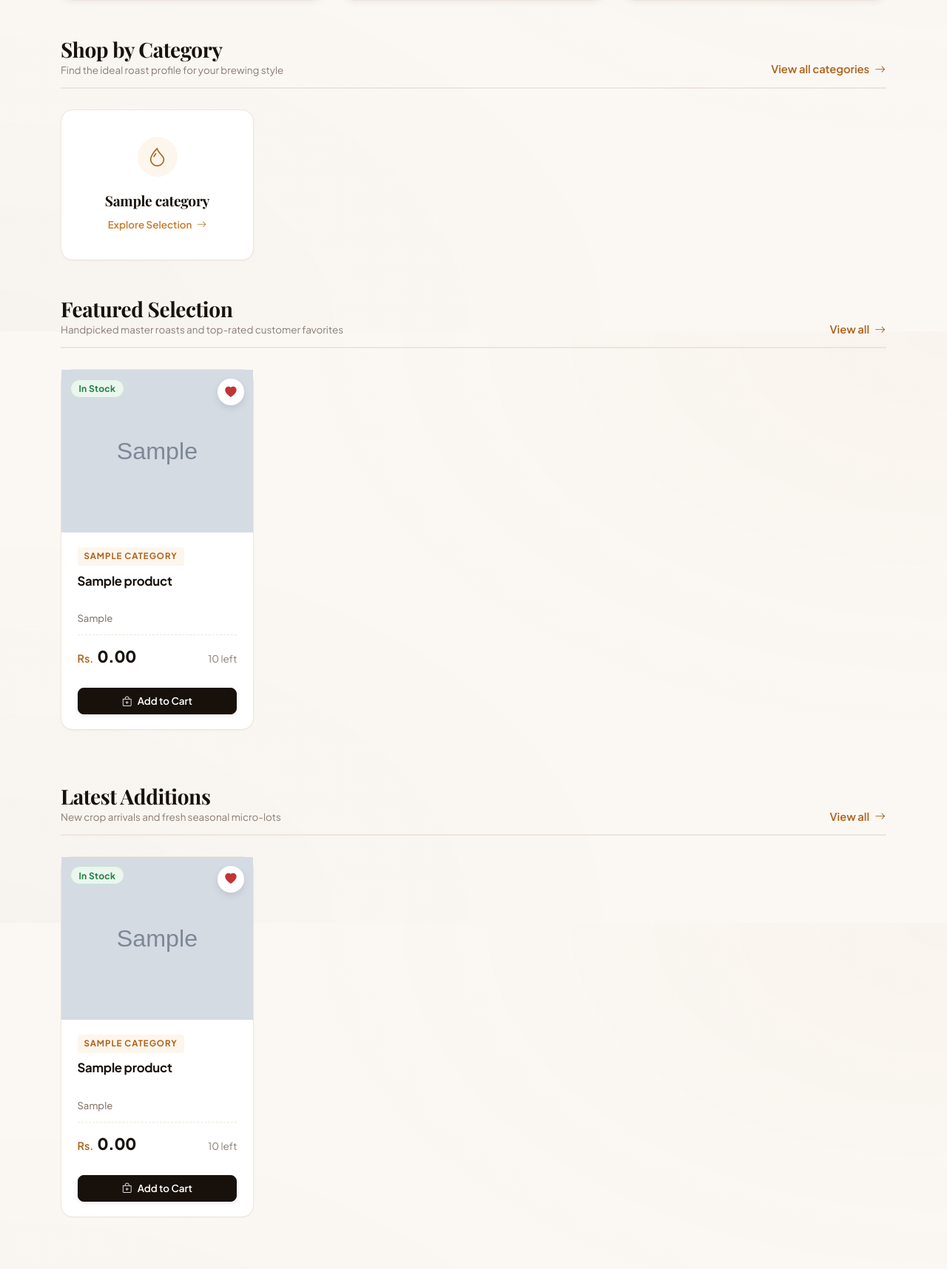
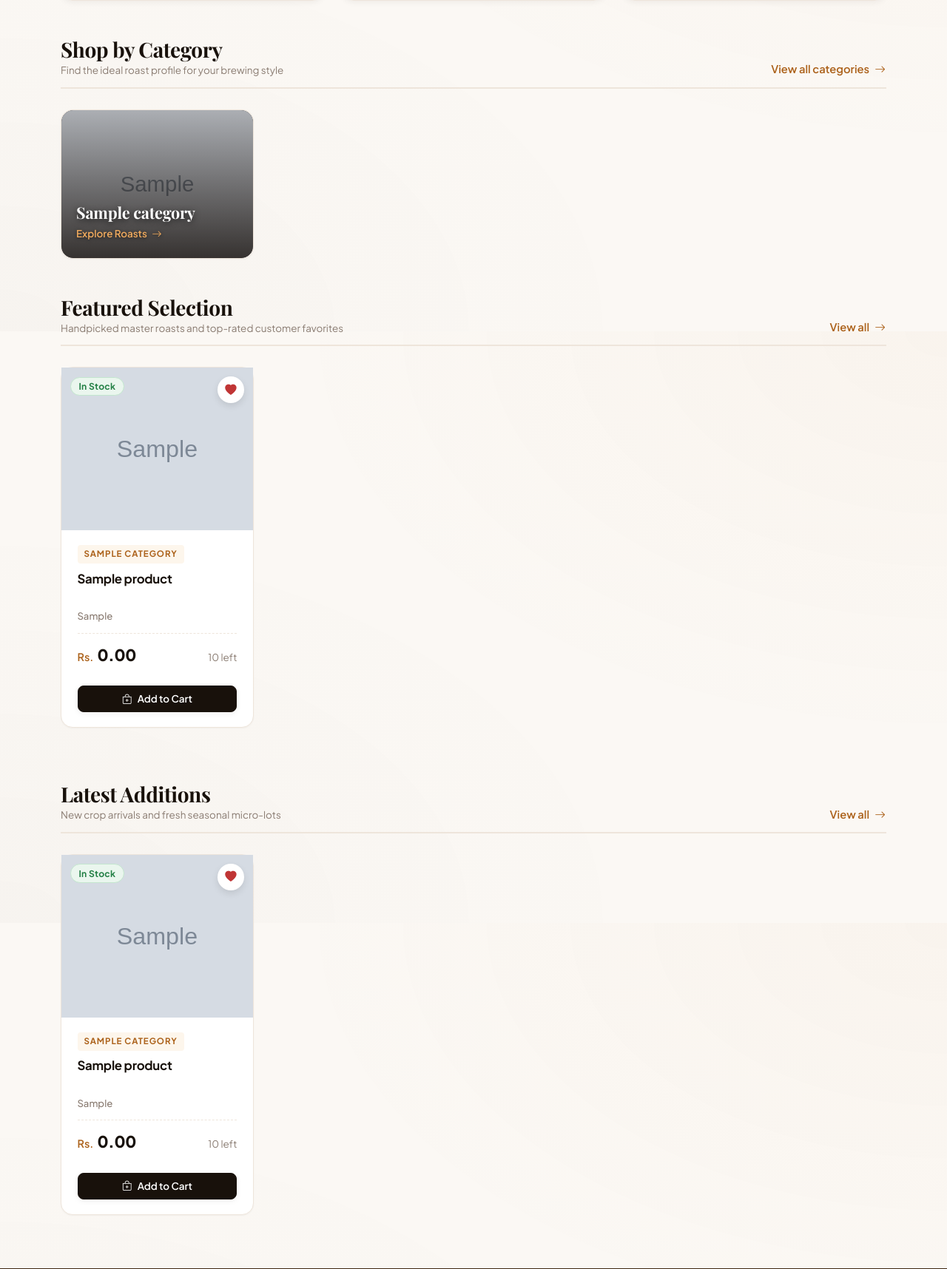
Before and after one commit to codexter5/E_Commerce_Coffee, a Django app: page / in a window 1280 px wide. Shown: the part 1152-2868 px from the top of the page at 74% size. Run offline with Django 5.2, Linux system fonts and the light colour scheme; a user stored in the database is signed in; tables that the repository leaves empty hold one stand-in row (values such as "Sample post"); grey boxes marked "Sample" are stand-in pictures; some web fonts are replaced.

Commit message:
Update the UI Change

```diff
--- a/config/settings.py
+++ b/config/settings.py
@@ -43,4 +43,7 @@ EMAIL_BACKEND = "django.core.mail.backends.console.EmailBackend"
 if not DEBUG:
     SESSION_COOKIE_SECURE = CSRF_COOKIE_SECURE = True
     SECURE_SSL_REDIRECT = os.getenv("SECURE_SSL_REDIRECT", "True").lower() == "true"
+    SECURE_PROXY_SSL_HEADER = ("HTTP_X_FORWARDED_PROTO", "https")
+    SECURE_CONTENT_TYPE_NOSNIFF = True
+    SECURE_REFERRER_POLICY = "same-origin"
     SECURE_HSTS_SECONDS, SECURE_HSTS_INCLUDE_SUBDOMAINS, SECURE_HSTS_PRELOAD = 31536000, True, True
--- a/config/urls.py
+++ b/config/urls.py
@@ -1,7 +1,24 @@
 from django.conf import settings
 from django.conf.urls.static import static
 from django.contrib import admin
-from django.urls import include, path
+from django.urls import include, path, re_path
+from django.views.static import serve
 
-urlpatterns = [path("admin/", admin.site.urls), path("", include("core.urls")), path("accounts/", include("accounts.urls")), path("products/", include("products.urls")), path("cart/", include("cart.urls")), path("wishlist/", include("wishlist.urls")), path("orders/", include("orders.urls")), path("reviews/", include("reviews.urls")), path("accounts/", include("django.contrib.auth.urls"))]
-if settings.DEBUG: urlpatterns += static(settings.MEDIA_URL, document_root=settings.MEDIA_ROOT)
+urlpatterns = [
+    path("admin/", admin.site.urls),
+    path("", include("core.urls")),
+    path("accounts/", include("accounts.urls")),
+    path("products/", include("products.urls")),
+    path("cart/", include("cart.urls")),
+    path("wishlist/", include("wishlist.urls")),
+    path("orders/", include("orders.urls")),
+    path("reviews/", include("reviews.urls")),
+    path("accounts/", include("django.contrib.auth.urls")),
+]
+
+if settings.DEBUG:
+    urlpatterns += static(settings.MEDIA_URL, document_root=settings.MEDIA_ROOT)
+else:
+    urlpatterns += [
+        re_path(r"^media/(?P<path>.*)$", serve, {"document_root": settings.MEDIA_ROOT}),
+    ]
--- a/orders/admin.py
+++ b/orders/admin.py
@@ -2,4 +2,4 @@ from django.contrib import admin
 from .models import Order, OrderItem
 class OrderItemInline(admin.TabularInline): model=OrderItem; readonly_fields=("product_name","price","quantity")
 @admin.register(Order)
-class OrderAdmin(admin.ModelAdmin): list_display=("order_number","user","total_amount","status","created_at"); list_filter=("status",); inlines=[OrderItemInline]
+class OrderAdmin(admin.ModelAdmin): list_display=("order_number","user","total_amount","status","payment_reference","created_at"); readonly_fields=("payment_reference","transaction_hash","transaction_signature"); list_filter=("status",); inlines=[OrderItemInline]
--- a/orders/models.py
+++ b/orders/models.py
@@ -9,6 +9,9 @@ class Order(models.Model):
     full_name = models.CharField(max_length=160); email = models.EmailField(); phone = models.CharField(max_length=30)
     shipping_address = models.TextField(); city = models.CharField(max_length=80); postal_code = models.CharField(max_length=20)
     total_amount = models.DecimalField(max_digits=12, decimal_places=2); status = models.CharField(max_length=20, choices=Status.choices, default=Status.PENDING)
+    payment_reference = models.CharField(max_length=80, blank=True)
+    transaction_hash = models.CharField(max_length=64, blank=True)
+    transaction_signature = models.CharField(max_length=64, blank=True)
     created_at = models.DateTimeField(auto_now_add=True)
     def save(self, *args, **kwargs):
         if not self.order_number: self.order_number = f"ORD-{uuid.uuid4().hex[:10].upper()}"
--- a/static/css/site.css
+++ b/static/css/site.css
@@ -929,6 +929,63 @@ p {
   margin-bottom: 0.5rem;
 }
 
+.category-card-image-wrapper {
+  position: relative;
+  width: 100%;
+  height: 200px;
+  overflow: hidden;
+  background: var(--espresso-950);
+  border-radius: var(--radius-lg);
+}
+
+.category-card-image {
+  width: 100%;
+  height: 100%;
+  object-fit: cover;
+  object-position: center;
+  opacity: 0.88;
+  transition: transform 0.6s cubic-bezier(0.16, 1, 0.3, 1), opacity 0.3s ease;
+  display: block;
+}
+
+.category-card:hover .category-card-image {
+  transform: scale(1.08);
+  opacity: 0.98;
+}
+
+.category-card-overlay {
+  position: absolute;
+  inset: 0;
+  background: linear-gradient(180deg, rgba(16, 10, 6, 0.1) 0%, rgba(16, 10, 6, 0.78) 100%);
+  display: flex;
+  flex-direction: column;
+  justify-content: flex-end;
+  padding: 1.35rem 1.25rem;
+  z-index: 2;
+}
+
+.category-card-title {
+  font-family: var(--font-heading);
+  font-size: 1.35rem;
+  font-weight: 700;
+  color: #ffffff !important;
+  letter-spacing: -0.01em;
+  text-shadow: 0 2px 8px rgba(0, 0, 0, 0.7);
+}
+
+.category-card-link {
+  color: var(--amber-300);
+  font-weight: 600;
+  font-size: 0.84rem;
+  text-shadow: 0 1px 4px rgba(0, 0, 0, 0.5);
+  transition: var(--transition-fast);
+}
+
+.category-card:hover .category-card-link {
+  color: #ffffff;
+  padding-left: 3px;
+}
+
 /* --------------------------------------------------------------------------
    6. Buttons & Interactive Controls
    -------------------------------------------------------------------------- */
--- a/templates/core/home.html
+++ b/templates/core/home.html
@@ -105,8 +105,17 @@
                 {% for category in categories %}
                     <div class="col-lg-3 col-md-6">
                         <a href="{{ category.get_absolute_url }}" class="text-decoration-none">
-                            <div class="card category-card h-100 text-center">
-                                <div class="card-body">
+                            <div class="card category-card h-100">
+                                {% if category.image %}
+                                    <div class="category-card-image-wrapper">
+                                        <img src="{{ category.image.url }}" alt="{{ category.name }}" class="category-card-image" loading="lazy">
+                                        <div class="category-card-overlay">
+                                            <h5 class="category-card-title text-white mb-1">{{ category.name }}</h5>
+                                            <span class="category-card-link small">Explore Roasts <i class="bi bi-arrow-right ms-1"></i></span>
+                                        </div>
+                                    </div>
+                                {% else %}
+                                    <div class="card-body text-center p-4">
                                         <div class="category-icon-wrapper">
                                             {% if 'arabica' in category.name|lower %}
                                                 <i class="bi bi-cup-hot"></i>
@@ -121,6 +130,7 @@
                                         <h5 class="card-title">{{ category.name }}</h5>
                                         <span class="text-amber fw-semibold small">Explore Selection <i class="bi bi-arrow-right ms-1"></i></span>
                                     </div>
+                                {% endif %}
                             </div>
                         </a>
                     </div>
--- a/templates/orders/payment.html
+++ b/templates/orders/payment.html
@@ -13,6 +13,9 @@
                 <div class="card-body p-4">
                     <p class="text-muted small text-uppercase mb-1">Transaction Reference</p>
                     <h5 class="mb-0 font-monospace text-dark fw-bold">{{ result.reference }}</h5>
+                        <p class="text-muted small text-uppercase mt-3 mb-1">SHA-256 transaction hash</p>
+                        <p class="mb-0 font-monospace small text-break">{{ order.transaction_hash }}</p>
+                        <p class="text-muted small mt-3 mb-0">The transaction payload is hashed and signed server-side before the order is finalized.</p>
                 </div>
             </div>
             <a class="btn btn-dark btn-lg" href="{% url 'orders:success' order.order_number %}">
```
Also changed, not shown: orders/security.py (added, +55 -0 lines), orders/views.py (+7 -2 lines), templates/products/categories.html (+12 -2 lines), README.md, orders/migrations/0002_order_transaction_proof.py (added). Lines whose indentation alone changed are shown as unchanged.
